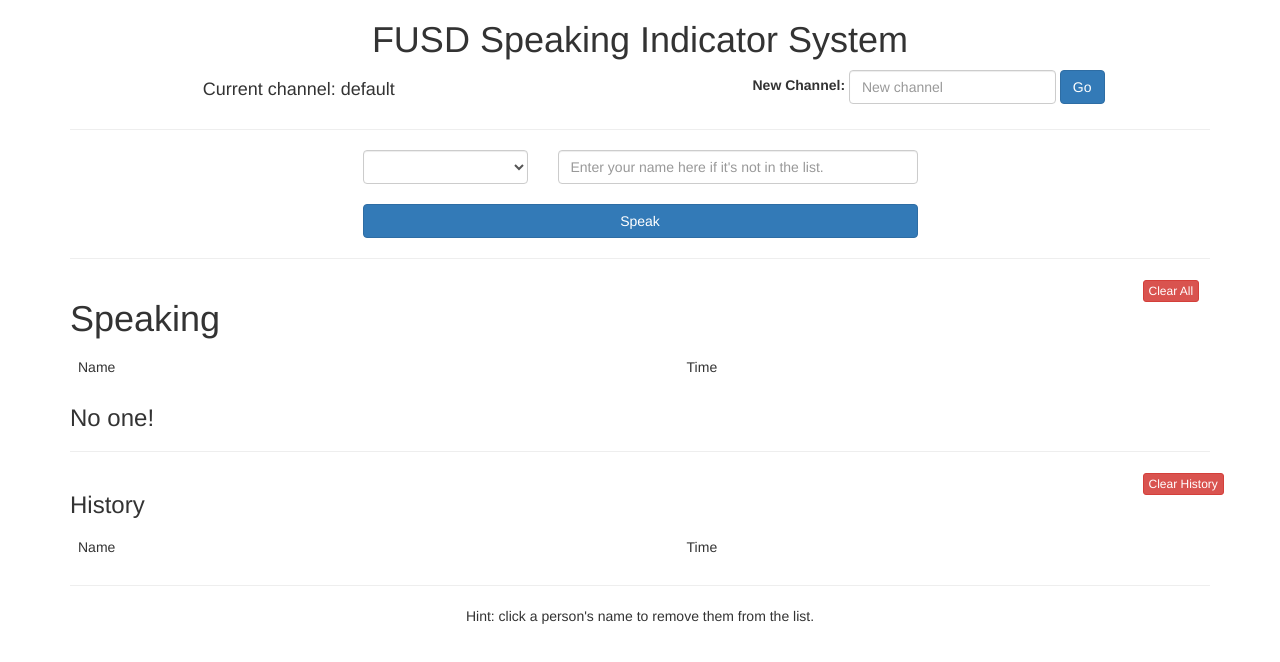
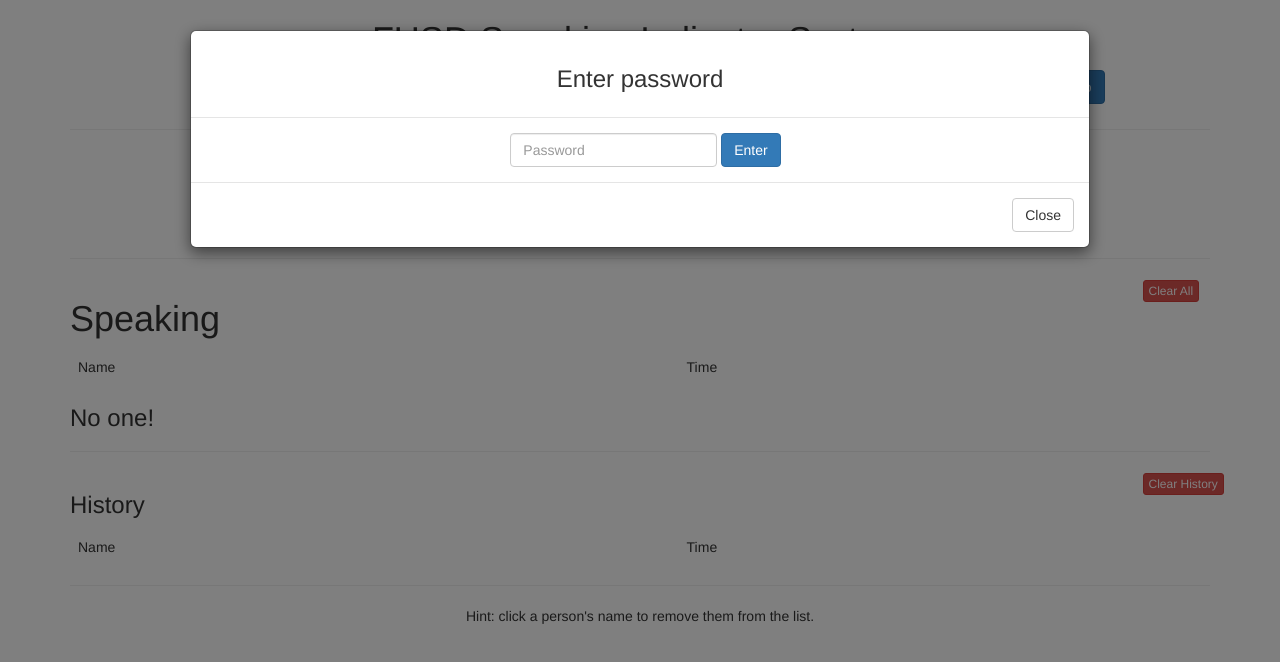
Before and after one commit to kzeng10/fusdvs, a website: page app/index.html in a window 1280 px wide. Drawn offline with nearby package versions, Linux system fonts and the light colour scheme; some packages are replaced by stand-ins of ours; no server answers.

Commit message:
Added basic pw layer

```diff
--- a/app/index.html
+++ b/app/index.html
@@ -10,23 +10,84 @@
 	<script src="https://code.angularjs.org/1.3.12/angular-resource.min.js"></script>
 	<script src="https://cdnjs.cloudflare.com/ajax/libs/socket.io/1.3.5/socket.io.min.js"></script>
 	<script src="https://code.jquery.com/jquery-2.1.3.min.js"></script>
+	<script src="https://maxcdn.bootstrapcdn.com/bootstrap/3.3.5/js/bootstrap.min.js"></script>
 	<script type='text/javascript' src='js/app.js'></script>
 	<script type='text/javascript' src='js/speak.js'></script>
 	<script>
+
+		var authorized = false;
 		$(document).keypress(function(event){
 
 			var keycode = (event.keyCode ? event.keyCode : event.which);
-			if(keycode == '13'){
+			if(keycode == '13' && authorized){
 				console.log('You pressed a "enter" key in somewhere');
 				$('#add').click();
 			}
 
 		});
+
+		$(document).ready(function(e) {
+			$('#myModal').on('shown.bs.modal', function() {
+				authorized = false;
+			});
+			$('#myModal').on('hide.bs.modal', function() {
+				authorized = true;
+			});
+			$('#myModal').modal('show');
+
+		});
+
+		function handlePW() {
+			var pw = document.getElementById('password').value;
+			console.log(pw);
+			if(pw === "password") { //fetch from some backend store of channel:pw entries
+				$('#myModal').modal('hide');
+			}
+			else {
+				$('#incpw').fadeIn();
+				$('#incpw').removeClass('hidden');
+				setTimeout(function() {
+					$('#incpw').fadeOut();
+				}, 5000);
+			}
+
+		}
 	</script>
 </head>
 <body ng-controller='TestCtrl'>
 
 	<div ng-view></div>
+	<div class="modal fade" id='myModal' data-backdrop="static" data-keyboard="false" role="dialog">
+	  <div class="modal-dialog modal-lg">
+	    <div class="modal-content">
+	    	<div class="modal-header">
+                <h3 class='text-center'>Enter password</h3>
+            </div>
+            <div class="modal-body">
+            	<div class="container-fluid">
+            		<div class="row">
+            			<div class="col-md-8 col-md-offset-4">
+		            		<form class="form-inline" onSubmit="return handlePW()">
+			            		<input type="password" id='password' placeholder="Password" name='password' class="form-control">
+								<input type="submit" class="btn btn-primary" value="Enter" id='enter'></input>
+			            	</form>
+		            	</div>
+            		</div>
+            		<div class="row">
+			    		<div class="alert alert-danger alert-dismissible hidden" id='incpw' role="alert" style='display: block; margin: auto; margin-top:1%'>
+			    			<div class="text-center">
+			    				<strong>Incorrect password.</strong> Please try again.
+			    			</div>
+			    		</div>
+            		</div>
+            	</div>
+            </div>
+	    	<div class="modal-footer">
+	        	<button type="button" class="btn btn-default" data-dismiss="modal">Close</button>
+	      	</div>
+	    </div>
+	  </div>
+	</div>
 
 </body>
 </html>
```
Also changed, not shown: app/partials/main.html (+1 -0 lines).
